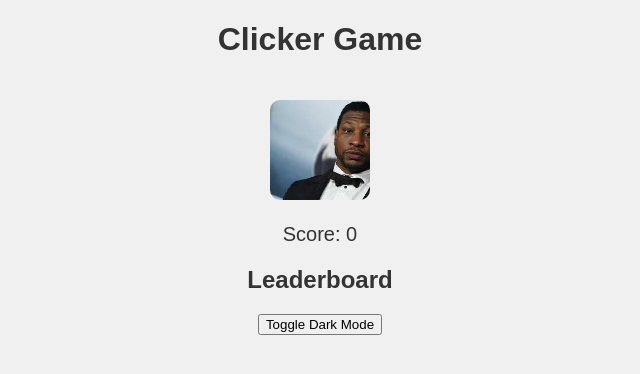
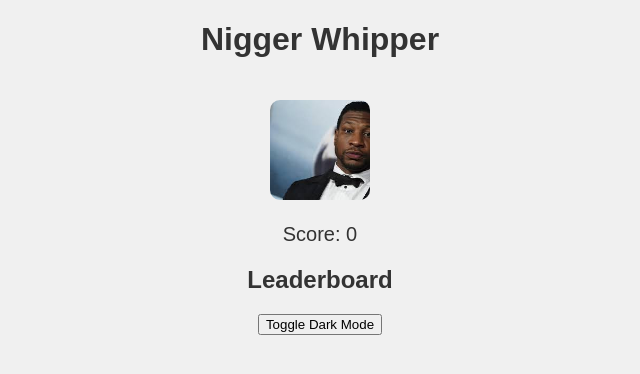
Before and after one commit to Transactic/nigga-clicker, a plain HTML site: page index.html in a window 1280 px wide. Shown: the whole page, without its empty margins (320-960 px from the left). Drawn offline with Linux system fonts and the light colour scheme; no server answers.

Commit message:
Update index.html

```diff
--- a/index.html
+++ b/index.html
@@ -3,7 +3,7 @@
 <head>
     <meta charset="UTF-8">
     <meta name="viewport" content="width=device-width, initial-scale=1.0">
-    <title>Clicker Game</title>
+    <title>Nigger Whipper</title>
     <style>
         :root {
             --bg-color: #f0f0f0;
@@ -47,7 +47,7 @@
     </style>
 </head>
 <body>
-    <h1>Clicker Game</h1>
+    <h1>Nigger Whipper</h1>
     <button id="clicker-button"></button> <!-- Image button -->
     <p id="score">Score: 0</p>
 
```
